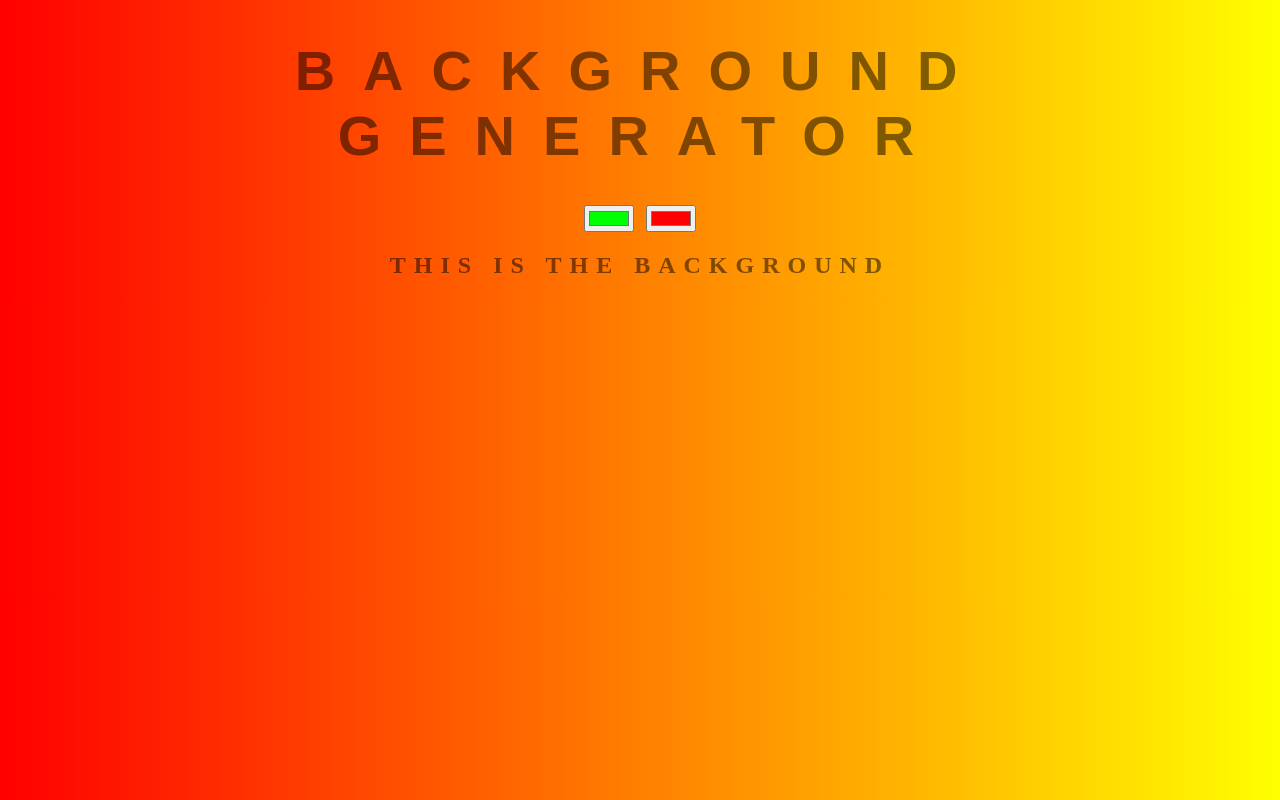
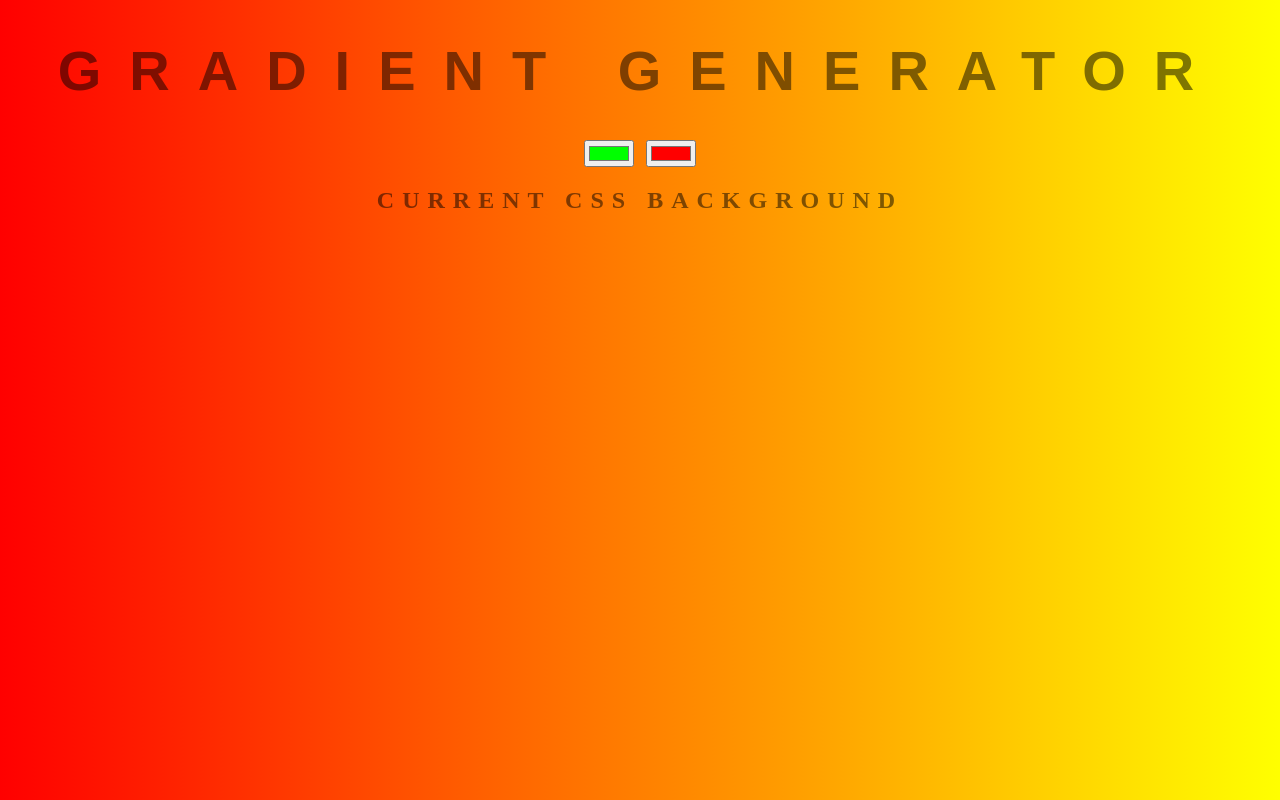
Before and after one commit to Fenyx9/Gradient_Generator, a plain HTML site: page index.html in a window 1280 px wide. Drawn offline with Linux system fonts and the light colour scheme.

Commit message:
Update index.html name

```diff
--- a/index.html
+++ b/index.html
@@ -1,17 +1,17 @@
 <!DOCTYPE html>
 <html>
 <head>
-    <title>Background Generator</title>
+    <title>Gradient Generator</title>
     <!--
         <link rel="shortcut icon" href="#">
     -->
     <link rel="stylesheet" type="text/css" href="style.css">
 </head>
 <body id="gradient">
-    <h1>Background Generator</h1>
+    <h1>Gradient Generator</h1>
     <input class="color1" type="color" name="color1" value="#00ff00">
     <input class="color2" type="color" name="color2" value="#ff0000">
-    <h2>This is the background</h2>
+    <h2>Current CSS background</h2>
     <h3></h3>
     <script type="text/javascript" src="script.js"></script>
     <!--
```
